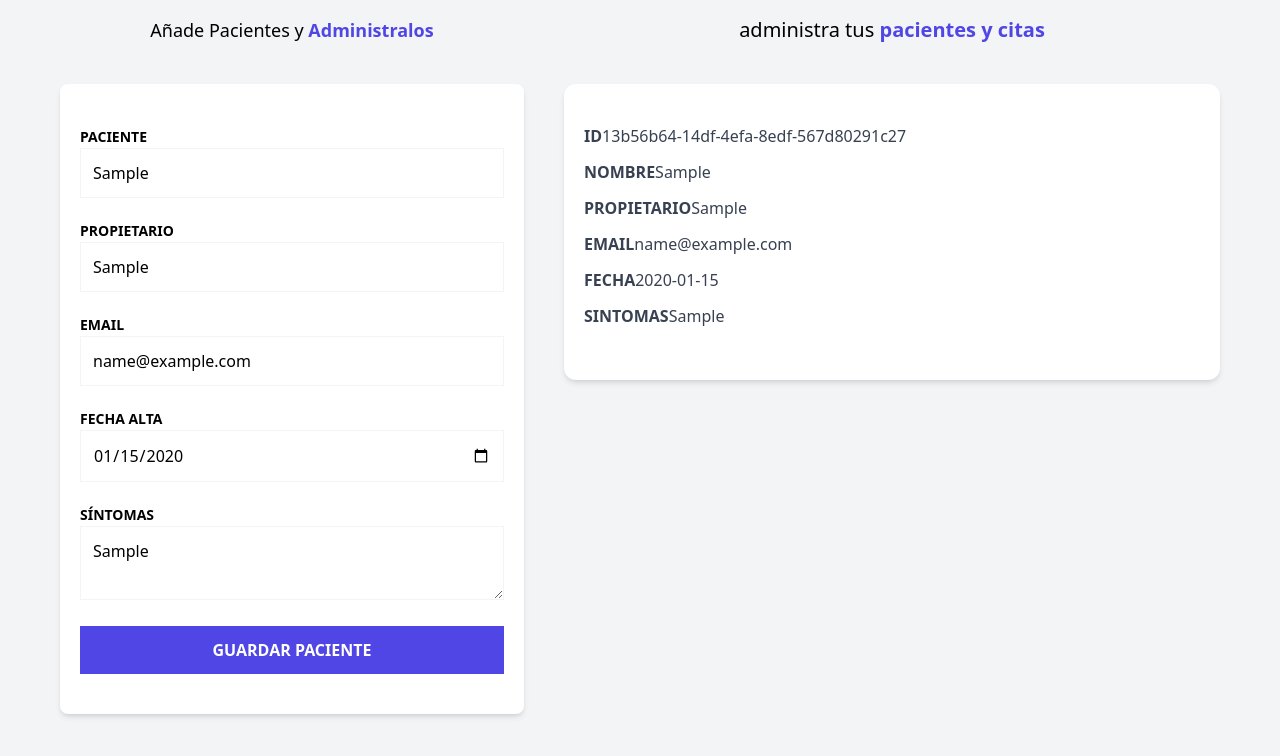
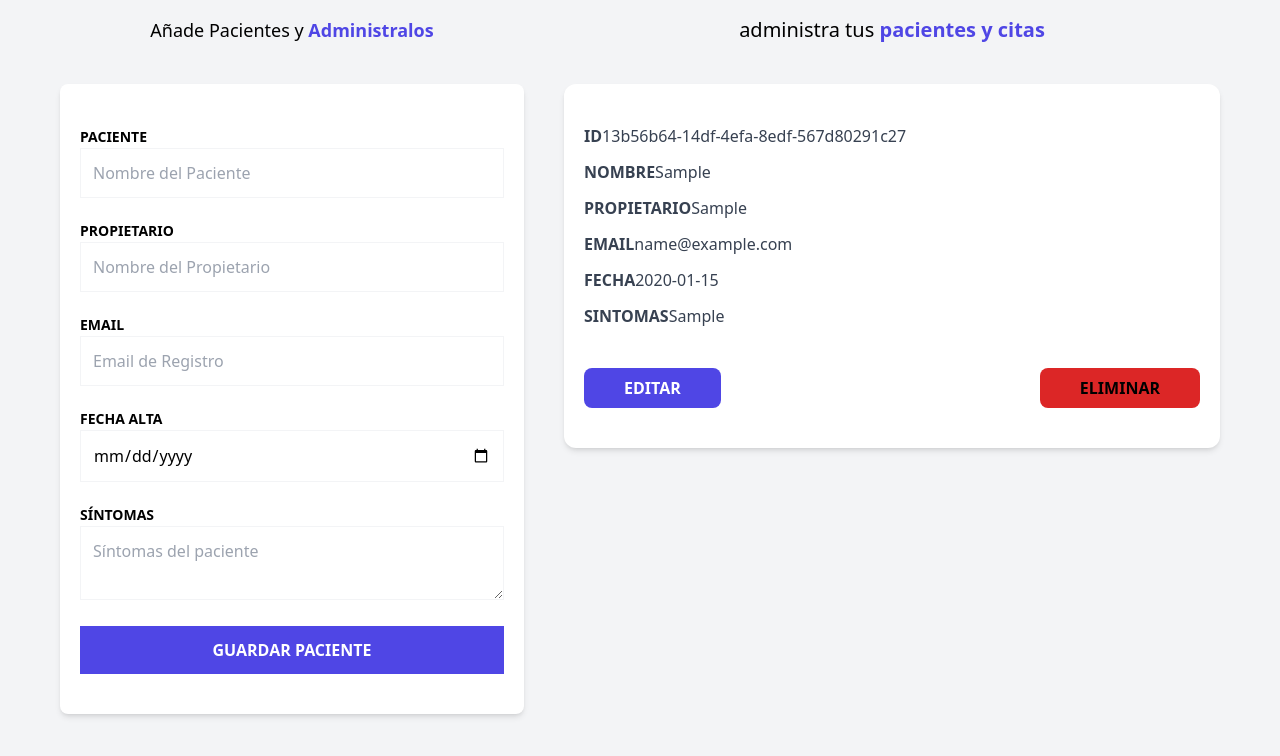
Before and after one commit to joninoni/pacientes-zustand, a React (Vite) app: page / in a window 1280 px wide. Both pictures are taken after typing "Sample", "Sample", "name@example.com", "2020-01-15", "Sample" into the empty fields and a click on the input "Guardar Paciente". Shown: the part 304-1060 px from the top of the page. Built offline with nearby package versions, Linux system fonts and the light colour scheme.

Commit message:
añado los botones y reinicio el formulario

```diff
--- a/src/components/PatientDetails.tsx
+++ b/src/components/PatientDetails.tsx
@@ -14,6 +14,22 @@
             <PatientDetailsItem label= "Email" data={patient.email}/>
             <PatientDetailsItem label= "Fecha" data={patient.fecha.toString()}/>
             <PatientDetailsItem label= "Sintomas" data={patient.sintomas}/>
+
+            <div className="flex justify-between mt-10">
+                <button
+                    type="button"
+                    className="bg-indigo-600 hover:bg-indigo-700 uppercase text-white font-bold rounded-lg py-2 px-10"
+                >
+                    Editar
+                </button>
+
+                <button
+                    type="button"
+                    className="bg-red-600 hover:bg-red-700 uppercase text-whit font-bold rounded-lg py-2 px-10"
+                >
+                    Eliminar
+                </button>
+            </div>
         </div>
     )
 }
--- a/src/components/PatientForm.tsx
+++ b/src/components/PatientForm.tsx
@@ -5,12 +5,13 @@
 
 export default function PatientForm() {
 
-    const {register, handleSubmit,formState : {errors}} = useForm<DraftPatient>()
+    const {register, handleSubmit,formState : {errors}, reset} = useForm<DraftPatient>()
 
     const {addPatient} = usePatientStore()
 
     const registerPatients = (data : DraftPatient) => {
         addPatient(data)
+        reset()
     }
 
 
```
Also changed, not shown: src/components/PatientDetailsItem.tsx (line endings or trailing spaces).
